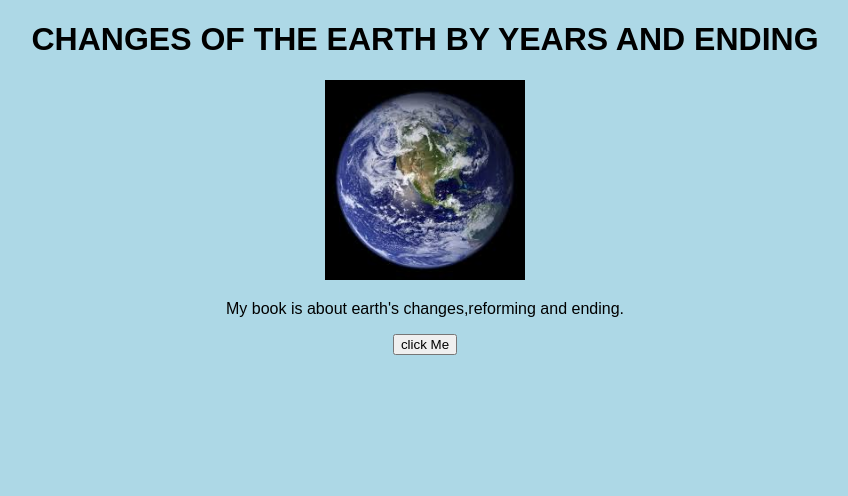
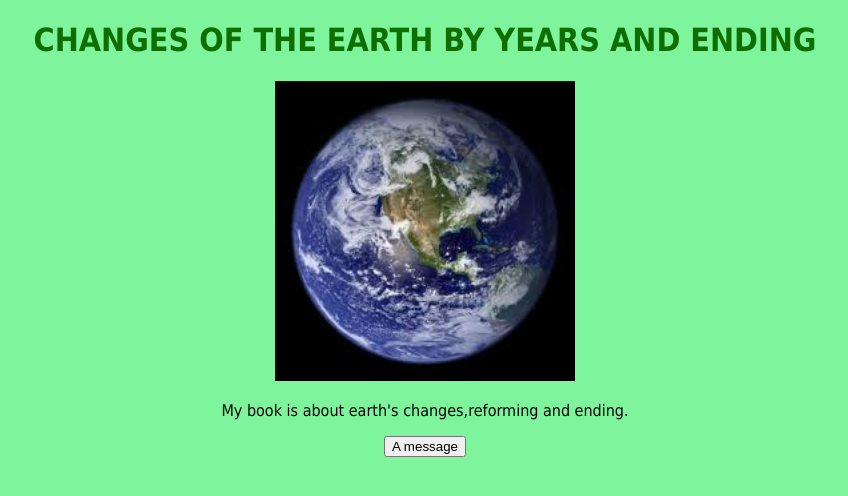
Before and after one commit to Farzinaayub/Hamra-s-Book-Review, a plain HTML site: page index.html in a window 1280 px wide. Shown: the whole page, without its empty margins (215-1063 px from the left). Drawn offline with Linux system fonts and the light colour scheme.

Commit message:
second commit

```diff
--- a/index.html
+++ b/index.html
@@ -6,9 +6,9 @@
 </head>
 <body>
   <h1>CHANGES OF THE EARTH BY YEARS AND ENDING </h1>
-  <img src="images.jpeg" width="200" height="200">
+  <img src="images.jpeg" width="300" height="300">
   <p> My book is about earth's changes,reforming and ending.</p>
-  <button onclick="sayhello()">click Me</button>
+  <button onclick="sayhello()">A message</button>
    <script>
         function sayhello() {
             alert("keep your surroundings clean.");
--- a/style.css
+++ b/style.css
@@ -1,8 +1,8 @@
 body{
-    background-color: lightblue;
-    font-family: Arial, sans-serif;
+    background-color: rgb(126, 245, 156);
+    font-family:tahoma;
     text-align: center;
   }
   h1{
-    colour:darkblue
+    color:#0f6e02
   }
```
